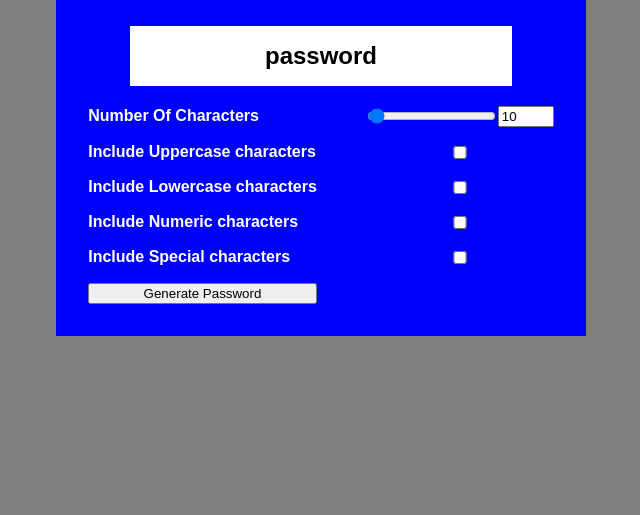
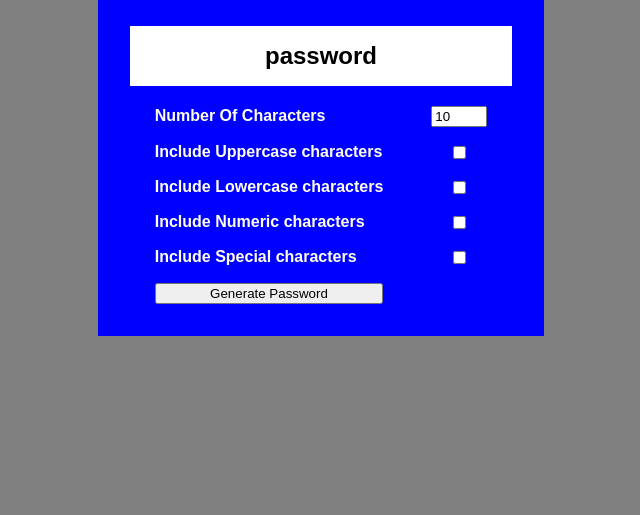
Before and after one commit to Rjbovee112/RPG-JavaHW, a plain HTML site: page index.html in a window 1280 px wide. Shown: the part 285-800 px from the top of the page, without its empty margins (319-959 px from the left). Drawn offline with Linux system fonts and the light colour scheme.

Commit message:
removed slider/updated css total box

```diff
--- a/index.html
+++ b/index.html
@@ -25,8 +25,7 @@
         <form class="form">
             <!-- Slider box -->
             <label for="characterNumber">Number Of Characters</label>
-            <div class="slider">
-                <input type="range" min="8" max="128" value="10" id="characterRange">
+            <div class="number-box">
                 <input class="number-input" type="number" min="8" max="128" value="10" id="characterNumber">
             </div>
 
--- a/style.css
+++ b/style.css
@@ -36,7 +36,7 @@ label {
     font-weight: bold;
 }
 
-.slider {
+.number-box {
     display: flex;
     align-items: center;
 }
@@ -55,4 +55,5 @@ label {
     display: flex;
     justify-content: center;
     align-items: center;
+    word-break: break-all;
 }
```
